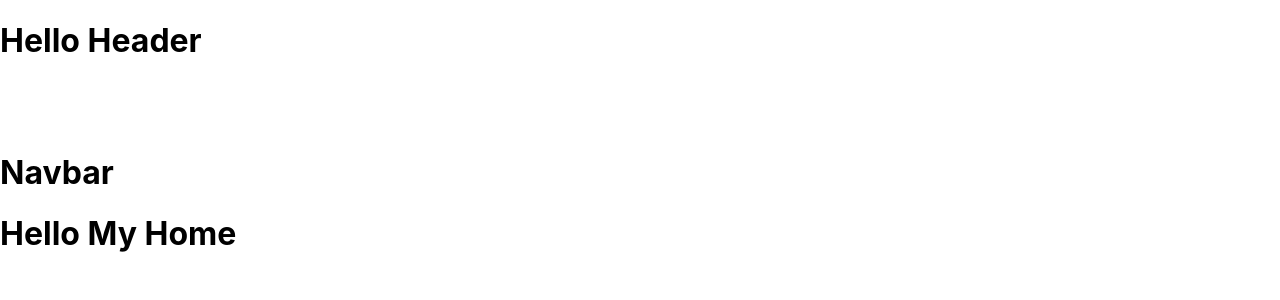
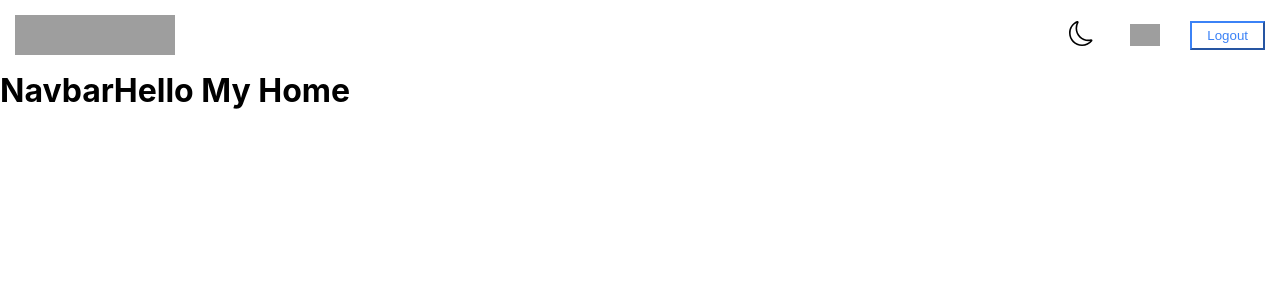
Before and after one commit to shikhajain123/NxtWatch1, a React (Create React App) app: page / in a window 1280 px wide. Shown: the top 300 px of the page. Built offline with nearby package versions, Linux system fonts and the light colour scheme; grey boxes are pictures that could not be loaded; a web font is replaced by a local one.

Commit message:
header completed

```diff
--- a/src/App.css
+++ b/src/App.css
@@ -22,3 +22,23 @@ body {
 .main-frame-container {
   padding-top: 50px;
 }
+
+@media (min-width: 768px) {
+  body {
+    overflow: hidden;
+  }
+  .light {
+    background-color: #ffffff;
+  }
+  .dark {
+    background-color: #231f20;
+  }
+  .main-frame-container {
+    display: flex;
+    height: 100vh;
+  }
+  .content {
+    overflow: auto;
+    width: 100%;
+  }
+}
--- a/src/App.js
+++ b/src/App.js
@@ -23,22 +23,54 @@ class App extends Component {
     savedVideos: [],
   }
 
+  changeTheme = activeTheme => {
+    this.setState({activeTheme})
+  }
+
+  addSavedVideos = async data => {
+    const {savedVideos} = this.state
+    if (savedVideos.length > 0) {
+      const checkSavedVideos = savedVideos.filter(
+        eachVideo => eachVideo.id === data.id,
+      )
+      if (checkSavedVideos.length === 0) {
+        await this.setState({savedVideos: [...savedVideos, data]})
+      }
+    } else {
+      await this.setState({savedVideos: [...savedVideos, data]})
+    }
+  }
+
   render() {
+    const {activeTheme, savedVideos} = this.state
+    const bgColor = activeTheme === 'light' ? 'light' : 'dark'
     return (
+      <AppTheme.Provider
+        value={{
+          activeTheme,
+          savedVideos,
+          addSavedVideos: this.addSavedVideos,
+          changeTheme: this.changeTheme,
+        }}
+      >
         <>
           <div className="app-container">
             <Switch>
               <Route exact path="/login" component={Login} />
               <>
                 <Header />
-              <div className="main-frame-container">
+                <div className={`${bgColor} main-frame-container`}>
                   <Navbar />
                   <div className="content">
                     <Switch>
                       <Route exact path="/" component={Home} />
                       <Route exact path="/trending" component={Trending} />
                       <Route exact path="/gaming" component={Gaming} />
-                    <Route exact path="/saved-videos" component={SavedVideos} />
+                      <Route
+                        exact
+                        path="/saved-videos"
+                        component={SavedVideos}
+                      />
                       <Route exact path="/videos/:id" component={VideoCard} />
                       <Route component={NotFound} />
                     </Switch>
@@ -48,6 +80,7 @@ class App extends Component {
             </Switch>
           </div>
         </>
+      </AppTheme.Provider>
     )
   }
 }
--- /dev/null
+++ b/src/components/Header/index.css
@@ -0,0 +1,2 @@
+.navColor {
+}
--- a/src/components/Header/index.js
+++ b/src/components/Header/index.js
@@ -1,3 +1,162 @@
-const Header = () => <h1>Hello Header</h1>
+import {Component} from 'react'
+import {Link, withRouter} from 'react-router-dom'
+import Cookies from 'js-cookie'
+import {BsMoon, BsBrightnessHigh} from 'react-icons/bs'
+import {GiHamburgerMenu} from 'react-icons/gi'
+import {FiLogOut} from 'react-icons/fi'
+import {ImCross} from 'react-icons/im'
+import {HiHome} from 'react-icons/hi'
+import {AiFillFire} from 'react-icons/ai'
+import {SiYoutubegaming} from 'react-icons/si'
+import {MdPlaylistAdd} from 'react-icons/md'
+import './index.css'
 
-export default Header
+import AppTheme from '../../context/Theme'
+
+import {
+  HeaderContainer,
+  Applogo,
+  HeaderContentSmallContainer,
+  ButtonElSmall,
+  MenuContainer,
+  ListContainer,
+  ListItem,
+  Para,
+  HeaderContentLargeContainer,
+  ButtonElLarge,
+  ProfileImg,
+} from './styledComponents'
+
+class Header extends Component {
+  state = {
+    displayHeader: 'none',
+  }
+
+  onClickLogo = () => {
+    const {history} = this.props
+    history.replace('/')
+  }
+
+  onClickLogout = () => {
+    const {history} = this.props
+    Cookies.remove('jwt_token')
+    history.replace('/login')
+  }
+
+  displayMenu = () => {
+    this.setState({displayHeader: 'block'})
+  }
+
+  hideHeader = () => {
+    this.setState({displayHeader: 'none'})
+  }
+
+  render() {
+    const {displayHeader} = this.state
+    return (
+      <AppTheme.Consumer>
+        {value => {
+          const {activeTheme, changeTheme} = value
+          const color = activeTheme === 'light' ? '#000000' : '#ffffff'
+          const bgColor = activeTheme === 'light' ? '#ffffff' : '#231f20'
+          const navColor = activeTheme === 'light' ? 'black' : 'white'
+          const onChangeTheme = () => {
+            const val = activeTheme === 'light' ? 'dark' : 'light'
+            changeTheme(val)
+          }
+          return (
+            <HeaderContainer bgColor={`${bgColor}`}>
+              <Applogo
+                src={
+                  activeTheme === 'light'
+                    ? 'https://assets.ccbp.in/frontend/react-js/nxt-watch-logo-light-theme-img.png'
+                    : 'https://assets.ccbp.in/frontend/react-js/nxt-watch-logo-dark-theme-img.png'
+                }
+                alt="website logo"
+                onClick={this.onClickLogo}
+                cursor="pointer"
+              />
+              <HeaderContentSmallContainer>
+                <ButtonElSmall onClick={onChangeTheme} color={`${color}`}>
+                  {activeTheme === 'light' ? (
+                    <BsMoon size={25} />
+                  ) : (
+                    <BsBrightnessHigh size={25} />
+                  )}
+                </ButtonElSmall>
+                <ButtonElSmall onClick={this.displayMenu} color={`${color}`}>
+                  <GiHamburgerMenu size={25} />
+                </ButtonElSmall>
+
+                <ButtonElSmall onClick={this.onClickLogout} color={`${color}`}>
+                  <FiLogOut size={25} />
+                </ButtonElSmall>
+              </HeaderContentSmallContainer>
+              <MenuContainer display={displayHeader}>
+                <ListContainer
+                  bgColor={activeTheme === 'light' ? '#e2e8f0' : '#000000'}
+                >
+                  <Para
+                    onClick={this.hideHeader}
+                    color={activeTheme === 'light' ? '#000' : ' #d7dfe9'}
+                  >
+                    <ImCross />
+                  </Para>
+                  <Link to="/" className={navColor}>
+                    <ListItem color={`${color}`}>
+                      <HiHome className="nav-icons" /> <span>Home</span>
+                    </ListItem>
+                  </Link>
+                  <Link to="/trending" className={navColor}>
+                    <ListItem color={`${color}`}>
+                      <AiFillFire className="nav-icons" /> <span>Trending</span>
+                    </ListItem>
+                  </Link>
+                  <Link to="/gaming" className={navColor}>
+                    <ListItem color={`${color}`}>
+                      <SiYoutubegaming className="nav-icons" />{' '}
+                      <span>Gaming</span>
+                    </ListItem>
+                  </Link>
+                  <Link to="/saved-videos" className={navColor}>
+                    <ListItem color={`${color}`}>
+                      <MdPlaylistAdd className="nav-icons" />{' '}
+                      <span>Saved videos</span>
+                    </ListItem>
+                  </Link>
+                </ListContainer>
+              </MenuContainer>
+              <HeaderContentLargeContainer>
+                <ButtonElLarge
+                  onClick={onChangeTheme}
+                  color={color}
+                  border="none"
+                >
+                  {activeTheme === 'light' ? (
+                    <BsMoon size={25} />
+                  ) : (
+                    <BsBrightnessHigh size={25} className="animate" />
+                  )}
+                </ButtonElLarge>
+                <ProfileImg
+                  src="https://assets.ccbp.in/frontend/react-js/nxt-watch-profile-img.png"
+                  alt="profile"
+                  margin="30px"
+                />
+                <ButtonElLarge
+                  color={activeTheme === 'light' ? '#3b82f6' : '#ffffff'}
+                  padding="5px 15px"
+                  onClick={this.onClickLogout}
+                >
+                  Logout
+                </ButtonElLarge>
+              </HeaderContentLargeContainer>
+            </HeaderContainer>
+          )
+        }}
+      </AppTheme.Consumer>
+    )
+  }
+}
+
+export default withRouter(Header)
--- a/src/components/Header/styledComponents.js
+++ b/src/components/Header/styledComponents.js
@@ -1 +1,107 @@
-export default const Header = () => <h1>Hello Header</h1>
+import styled, {keyframes} from 'styled-components'
+
+const FadeIn = keyframes`
+    0%{
+        opacity:0;
+    }
+    100%{
+        opacity:1;
+    }
+`
+
+export const HeaderContainer = styled.div`
+  position: fixed;
+  width: 100%;
+  display: flex;
+  justify-content: space-between;
+  background-color: ${props => props.bgColor};
+  padding: 15px;
+  @media screen and (max-width: 767px) {
+    padding-bottom: 30px;
+  }
+`
+
+export const Applogo = styled.img`
+  width: 160px;
+  height: 40px;
+  @media screen and (max-width: 767px) {
+    width: 100px;
+  }
+`
+
+export const HeaderContentSmallContainer = styled.div`
+  display: flex;
+  align-items: center;
+  @media screen and (min-width: 768px) {
+    display: none;
+  }
+`
+export const HeaderContentLargeContainer = styled.div`
+  display: flex;
+  align-items: center;
+  @media screen and (max-width: 767px) {
+    display: none;
+  }
+`
+
+export const ButtonElSmall = styled.button`
+  border: none;
+  background-color: transparent;
+  outline: none;
+  color: ${props => props.color};
+`
+export const MenuContainer = styled.div`
+  display: ${props => props.display};
+  animation: ${FadeIn} 0.5s;
+`
+
+export const ListContainer = styled.ul`
+  list-style-type: none;
+  display: flex;
+  flex-direction: column;
+  justify-content: center;
+  position: fixed;
+  background: ${props => props.bgColor};
+  width: 103%;
+  height: 50vh;
+  top: -16px;
+  left: -9px;
+  padding-left: 40%;
+  @media (min-width: 768px) {
+    display: none;
+  }
+`
+export const Para = styled.p`
+  position: absolute;
+  top: 45px;
+  right: 50px;
+  color: ${props => props.color};
+`
+
+export const ListItem = styled.li`
+  padding: 10px 0;
+  text-decoration: none;
+
+  :hover {
+    background-color: ${props => props.bgColor};
+    color: ${props => props.color};
+    .nav-icons {
+      color: red;
+    }
+  }
+`
+export const ButtonElLarge = styled.button`
+  color: ${props => props.color};
+  border: ${props => props.border};
+  border-color: ${props => props.color};
+  background: transparent;
+  outline: none;
+  padding: ${props => props.padding};
+  cursor: pointer;
+`
+
+export const ProfileImg = styled.img`
+  width: 30px;
+  margin-right: ${props => props.margin};
+  margin-left: ${props => props.margin};
+`
--- a/src/components/Login/index.js
+++ b/src/components/Login/index.js
@@ -14,8 +14,6 @@ import {
   LoginButton,
   Error,
 } from './styledComponents'
-
-import Home from '../Home'
 
 class Login extends Component {
   state = {
--- a/src/context/Theme.js
+++ b/src/context/Theme.js
@@ -4,7 +4,7 @@ const AppTheme = React.createContext({
   activeTheme: 'light',
   savedVideos: [],
   addSavedVideos: () => {},
-  onChangeTheme: () => {},
+  changeTheme: () => {},
 })
 
 export default AppTheme
```
Also changed, not shown: src/components/Navbar/styledComponent.js (added). Lines whose indentation alone changed are shown as unchanged.
